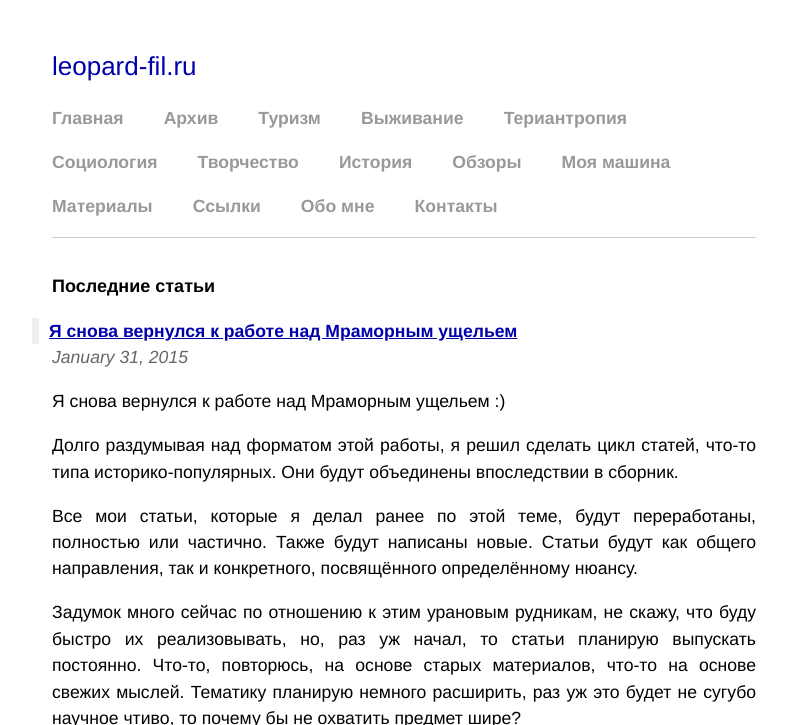
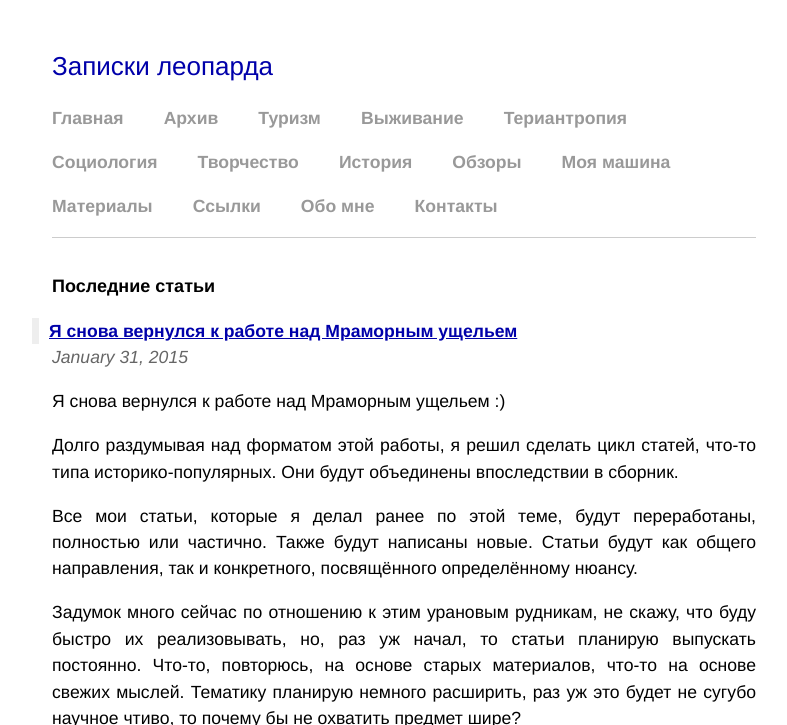
Before and after one commit to ivan-placid/demo, a Jekyll site: the page built from index.html, in a window 1280 px wide and 900 px high, cut to the strip 0-725 px from the top of the window. Shown: the whole strip, without its empty margins (236-1023 px from the left). Built offline with Jekyll 4.4.1, drawn with Linux system fonts in a browser that asks for light colours; some web fonts are replaced; Markdown is read by kramdown in place of the engine named in the settings.

Commit message:
Update default.html

```diff
--- a/_layouts/default.html
+++ b/_layouts/default.html
@@ -19,7 +19,7 @@
 
   <div class="site">
     <div class="header">
-      <h1><a href="/">leopard-fil.ru</a> </h1>
+      <h1><a href="/">Записки леопарда</a></h1>
 
       <p>
       <a class="extra" href="{{site.baseurl}}/">Главная</a>
```
